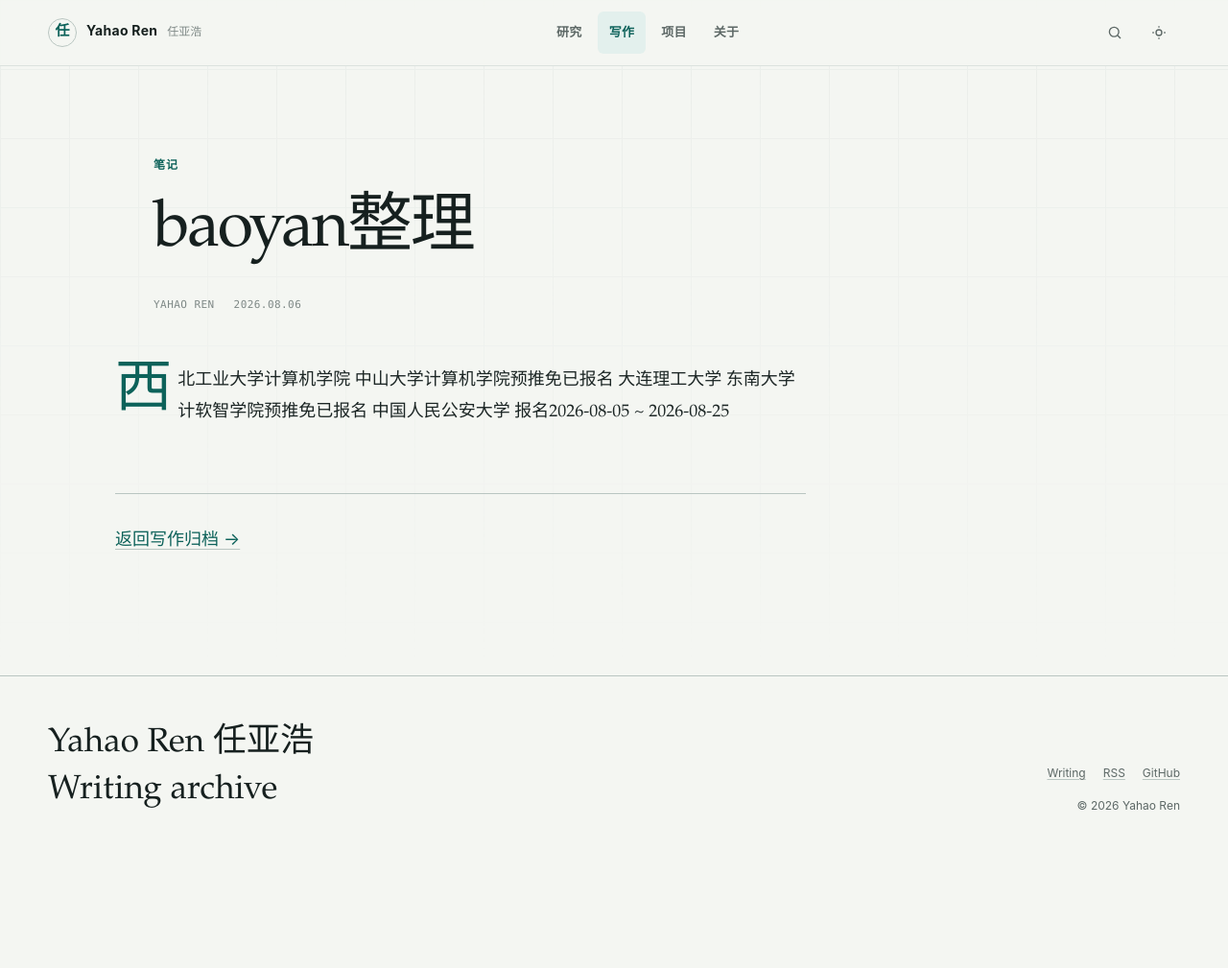
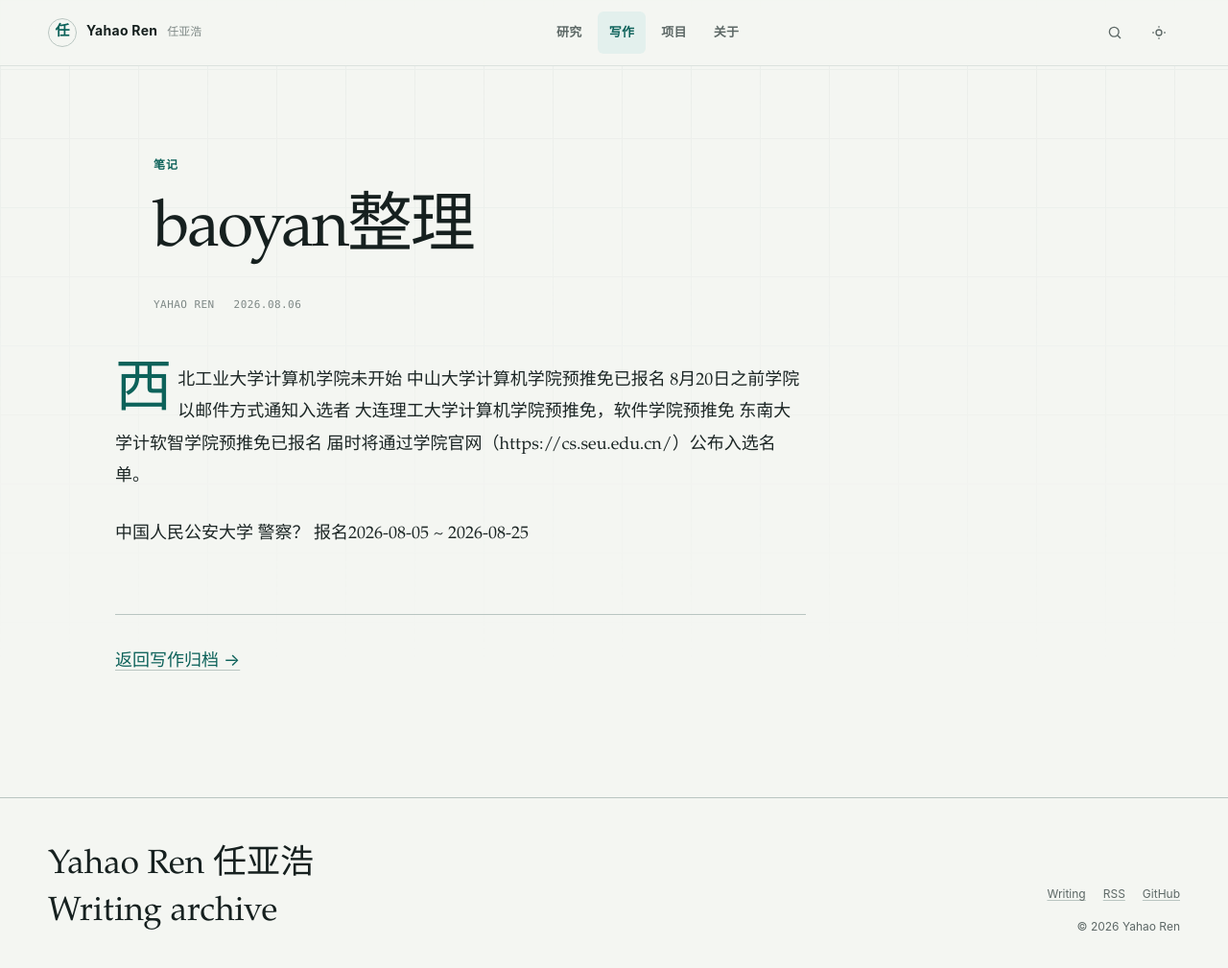
Before and after one commit to YahaoRen/yahaoren.github.io, a Jekyll site: the page built from _notes/baoyan整理.md, in a window 1280 px wide and 1022 px high. Shown: the top 1009 px of the window at 96% size. Built offline with Jekyll 4.4.1, drawn with Linux system fonts in a browser that asks for light colours.

Commit message:
vault backup: 2026-08-06 15:27:51

```diff
--- a/_notes/baoyan整理.md
+++ b/_notes/baoyan整理.md
@@ -8,9 +8,9 @@
 reading_time: ""
 published: true
 ---
-西北工业大学计算机学院
-中山大学计算机学院预推免已报名
-大连理工大学
-东南大学计软智学院预推免已报名
-中国人民公安大学
-报名2026-08-05 ~ 2026-08-25
+西北工业大学计算机学院未开始
+中山大学计算机学院预推免已报名    8月20日之前学院以邮件方式通知入选者
+大连理工大学计算机学院预推免，软件学院预推免
+东南大学计软智学院预推免已报名   届时将通过学院官网（https://cs.seu.edu.cn/）公布入选名单。
+
+中国人民公安大学 警察？ 报名2026-08-05 ~ 2026-08-25
```
